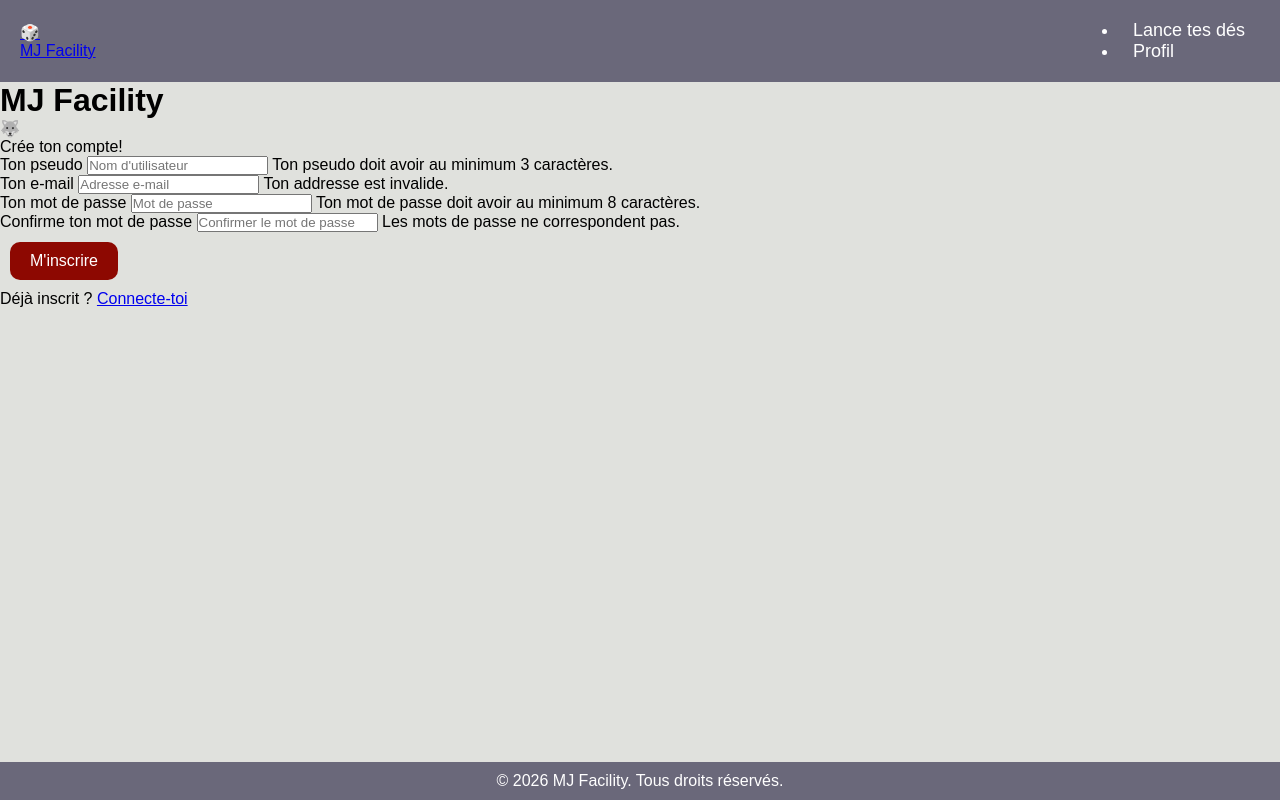
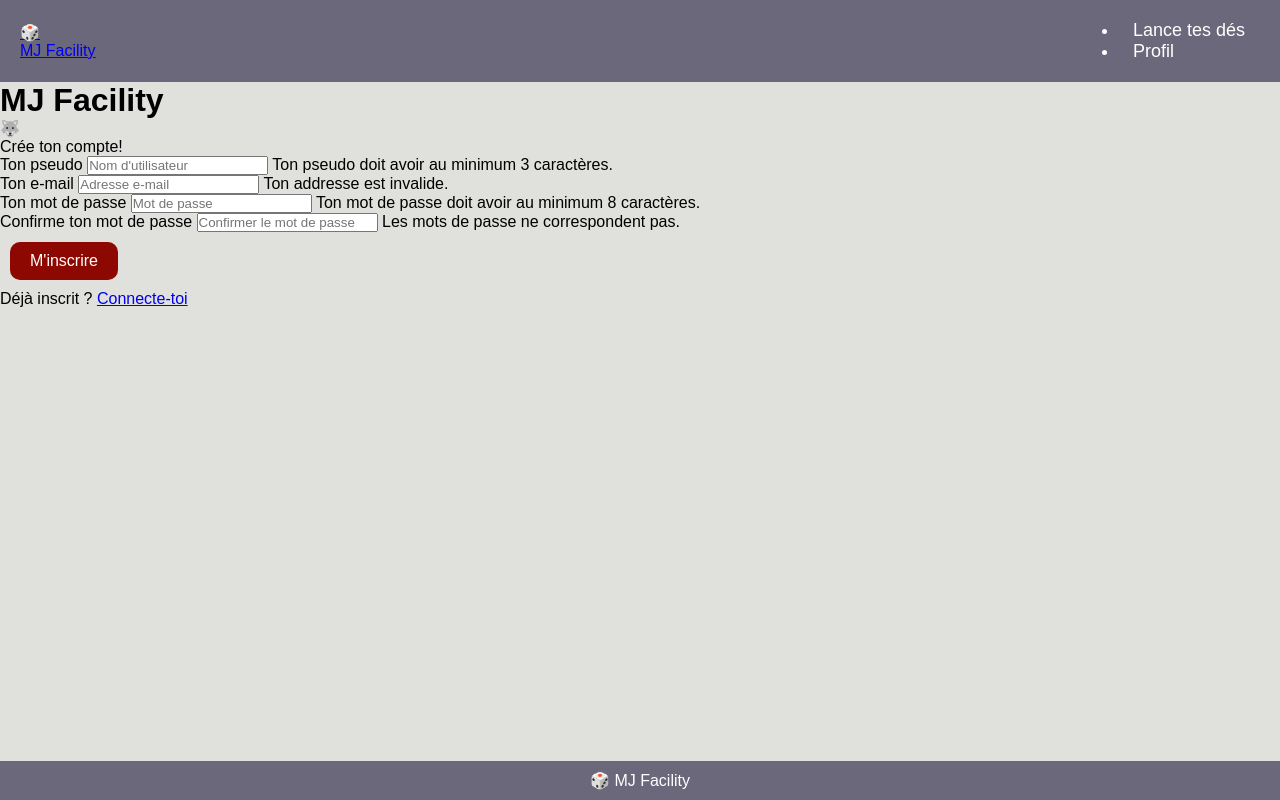
Before and after one commit to tifainehiaume-glitch/MJ-Facility, a plain HTML site: page minscrire.html in a window 1280 px wide. Drawn offline with Linux system fonts and the light colour scheme.

Commit message:
modification of the footer

```diff
--- a/minscrire.html
+++ b/minscrire.html
@@ -24,7 +24,7 @@
         </nav>
     </header>
 
-<main>
+<main class="main">
     <div class="container">
         <div class="inscription-container">
 
@@ -70,8 +70,12 @@
     </div>
 </main>
 
-    <footer>
-        <p>&copy; 2026 MJ Facility. Tous droits réservés.</p>
+    <footer class="footer">
+        <div class="footer-left">
+            <span class="header-logo-dice">🎲</span>
+            <span class="header-logo-name">MJ Facility</span>
+        </div>
+        <div class="footer-right">
     </footer>
 </body>
 </html>
```
